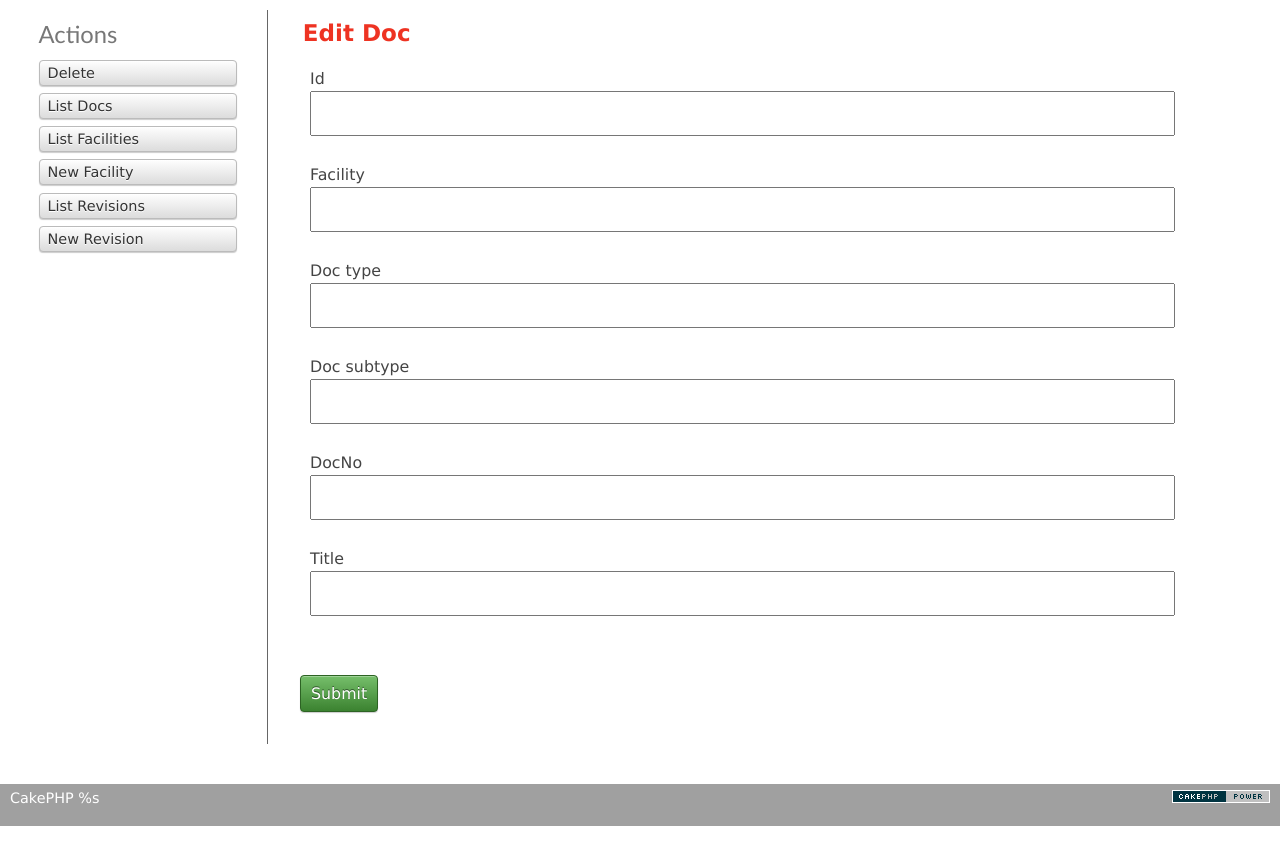
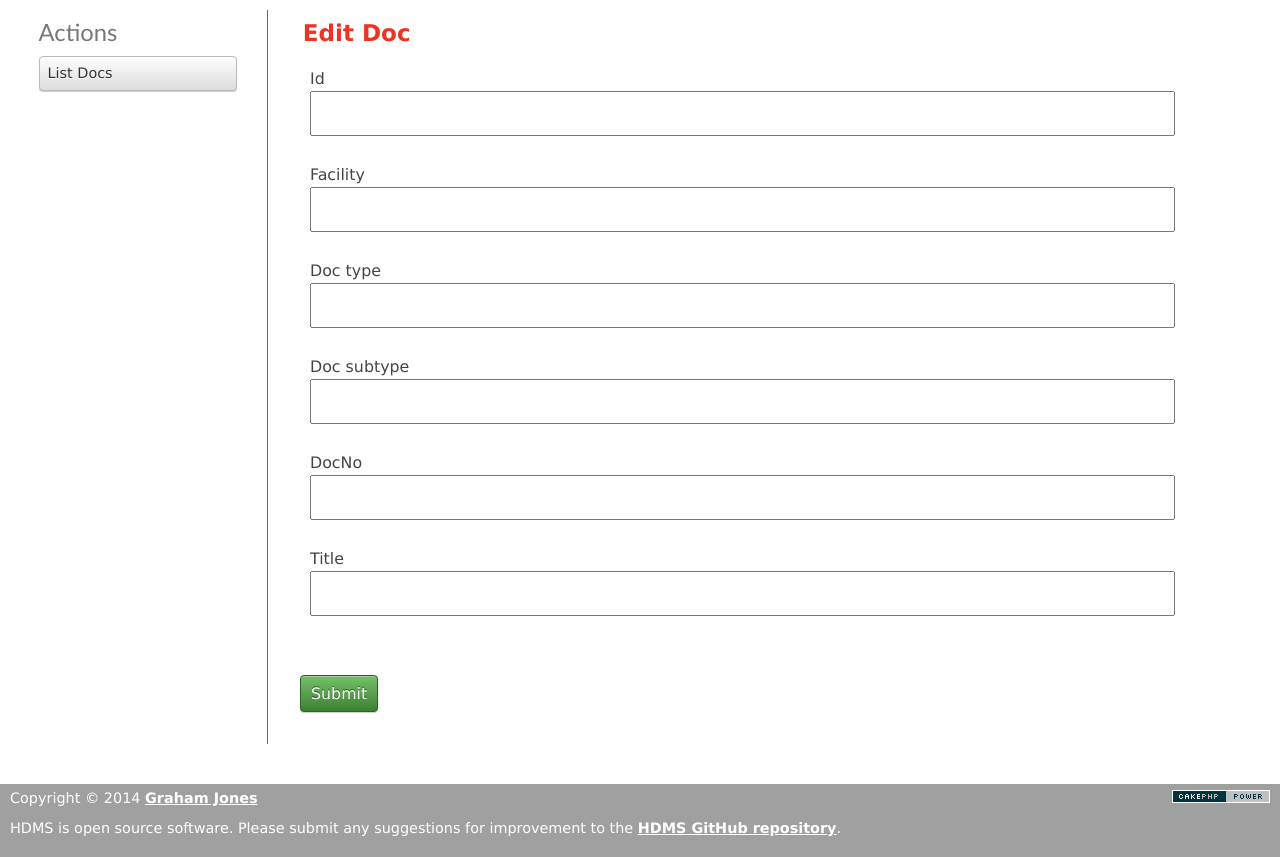
Before and after one commit to jones139/hdms, a CakePHP app: the page made by app/View/Docs/edit.ctp in a window 1280 px wide. Shown: the part 89-946 px from the top of the page. Before the commit the page ends 915 px from the top, so only its background shows below. Run offline with PHP 8.4 and a stand-in for CakePHP, Linux system fonts and the light colour scheme; the template is opened without the code that fills it, so the values that code supplies are empty; form fields are guessed from the names that the template uses; some libraries are stand-ins or nearby versions.

Commit message:
General tidying of layout, adding link to github repository etc.

```diff
--- a/app/View/Docs/edit.ctp
+++ b/app/View/Docs/edit.ctp
@@ -15,15 +15,10 @@
 	</fieldset>
 <?php echo $this->Form->end(__('Submit')); ?>
 </div>
+
 <div class="actions">
 	<h3><?php echo __('Actions'); ?></h3>
 	<ul>
-
-		<li><?php echo $this->Form->postLink(__('Delete'), array('action' => 'delete', $this->Form->value('Doc.id')), array(), __('Are you sure you want to delete # %s?', $this->Form->value('Doc.id'))); ?></li>
 		<li><?php echo $this->Html->link(__('List Docs'), array('action' => 'index')); ?></li>
-		<li><?php echo $this->Html->link(__('List Facilities'), array('controller' => 'facilities', 'action' => 'index')); ?> </li>
-		<li><?php echo $this->Html->link(__('New Facility'), array('controller' => 'facilities', 'action' => 'add')); ?> </li>
-		<li><?php echo $this->Html->link(__('List Revisions'), array('controller' => 'revisions', 'action' => 'index')); ?> </li>
-		<li><?php echo $this->Html->link(__('New Revision'), array('controller' => 'revisions', 'action' => 'add')); ?> </li>
 	</ul>
 </div>
--- a/app/View/Layouts/default.ctp
+++ b/app/View/Layouts/default.ctp
@@ -120,7 +120,9 @@ $cakeVersion = __d('cake_dev', 'CakePHP %s', Configure::version())
 				);
 			?>
 			<p>
-				<?php echo $cakeVersion; ?>
+				Copyright &copy; 2014 <a href="mailto:graham.jones@catcotegb.co.uk?Subject=HDMS">Graham Jones</a></p>
+<p>HDMS is open source software.    Please submit any suggestions for improvement to the
+			 <a href="https://github.com/jones139/hdms"> HDMS GitHub repository</a>.
 			</p>
 		</div>
 	</div>
--- a/app/View/Revisions/edit.ctp
+++ b/app/View/Revisions/edit.ctp
@@ -142,9 +142,5 @@ echo $this->Html->link('Back',
 	<h3><?php echo __('Actions'); ?></h3>
 	<ul>
 		<li><?php echo $this->Html->link(__('List Docs'), array('controller' => 'docs', 'action' => 'index')); ?> </li>
-<li><?php echo $this->Html->link(__('List Revisions'), array('action' => 'index')); ?></li>
-
-		<li><?php echo $this->Html->link(__('List Route Lists'), array('controller' => 'route_lists', 'action' => 'index')); ?> </li>
-		<li><?php echo $this->Html->link(__('New Route List'), array('controller' => 'route_lists', 'action' => 'add')); ?> </li>
 	</ul>
 </div>
--- a/app/webroot/css/hat.generic.css
+++ b/app/webroot/css/hat.generic.css
@@ -521,6 +521,10 @@ p.error em {
 }
 
 /**  Actions  **/
+.actions {
+    line-height: 170%;
+}
+
 .actions ul {
 	margin: 0;
 	padding: 0;
```
Also changed, not shown: app/View/Docs/index.ctp (+14 -12 lines), app/View/Users/login.ctp (+9 -0 lines).
